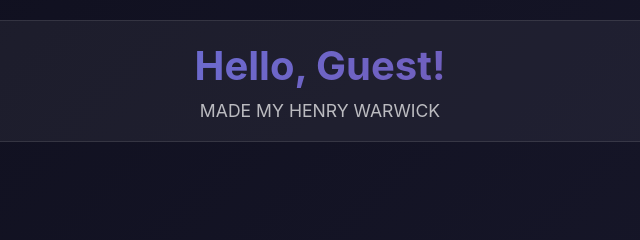
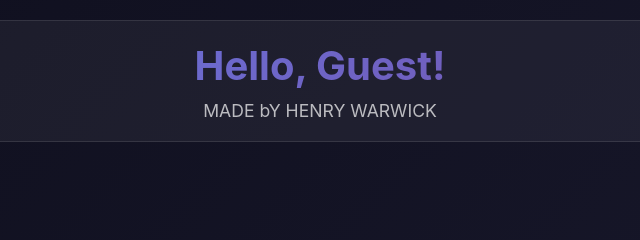
Before and after one commit to hwarwucjun/redgtergerg.github.io, a plain HTML site: page main.html in a window 1280 px wide. Shown: the top 240 px of the page, 320-960 px from the left. Drawn offline with Linux system fonts and the light colour scheme.

Commit message:
Update main.html

```diff
--- a/main.html
+++ b/main.html
@@ -3,7 +3,7 @@
 <head>
     <meta charset="UTF-8">
     <meta name="viewport" content="width=device-width, initial-scale=1.0">
-    <title>Gaming Portal</title>
+    <title>made by henry</title>
     <style>
         * { margin: 0; padding: 0; box-sizing: border-box; }
 
@@ -91,7 +91,7 @@
 <body>
     <div class="header">
         <h1>Hello, <span class="username" id="username"></span>!</h1>
-        <p class="subtitle">MADE MY HENRY WARWICK</p>
+        <p class="subtitle">MADE bY HENRY WARWICK</p>
     </div>
 
     <div class="games-grid">
```
